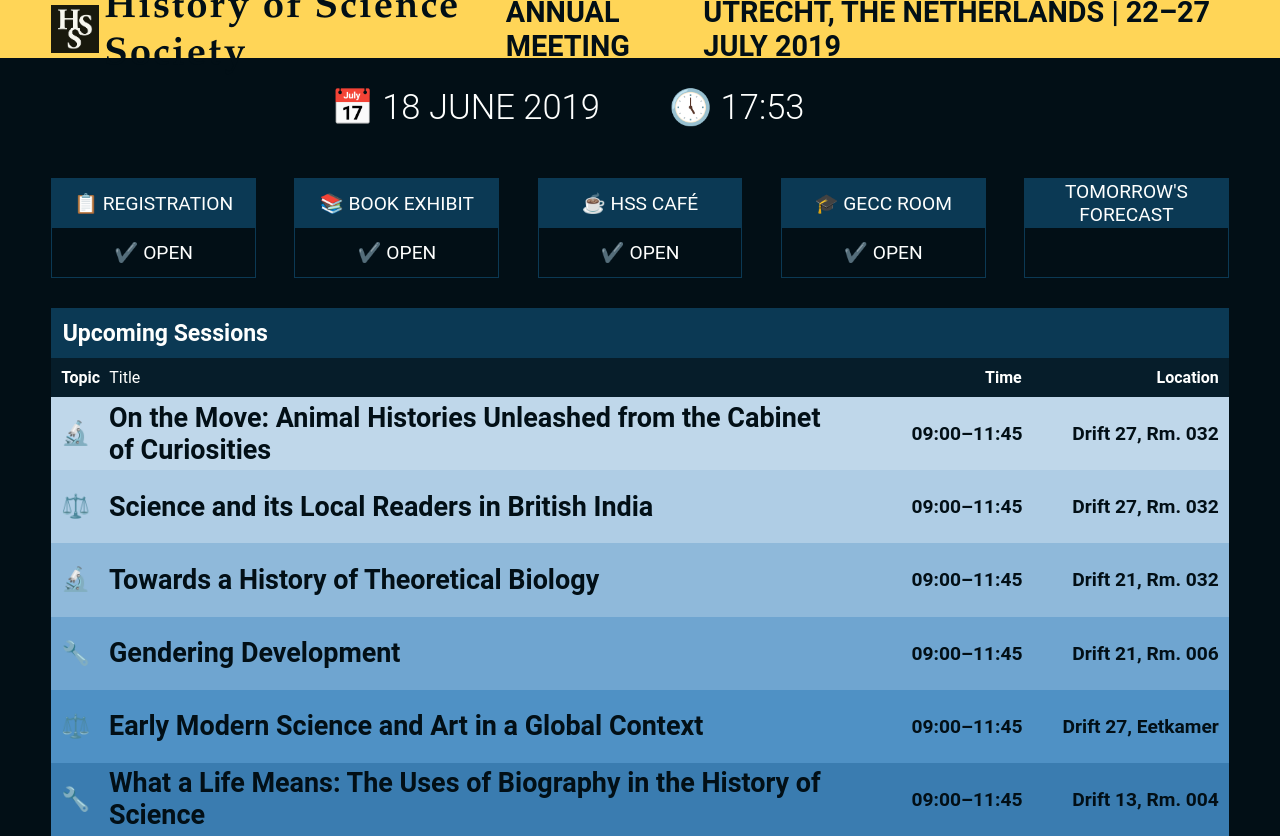
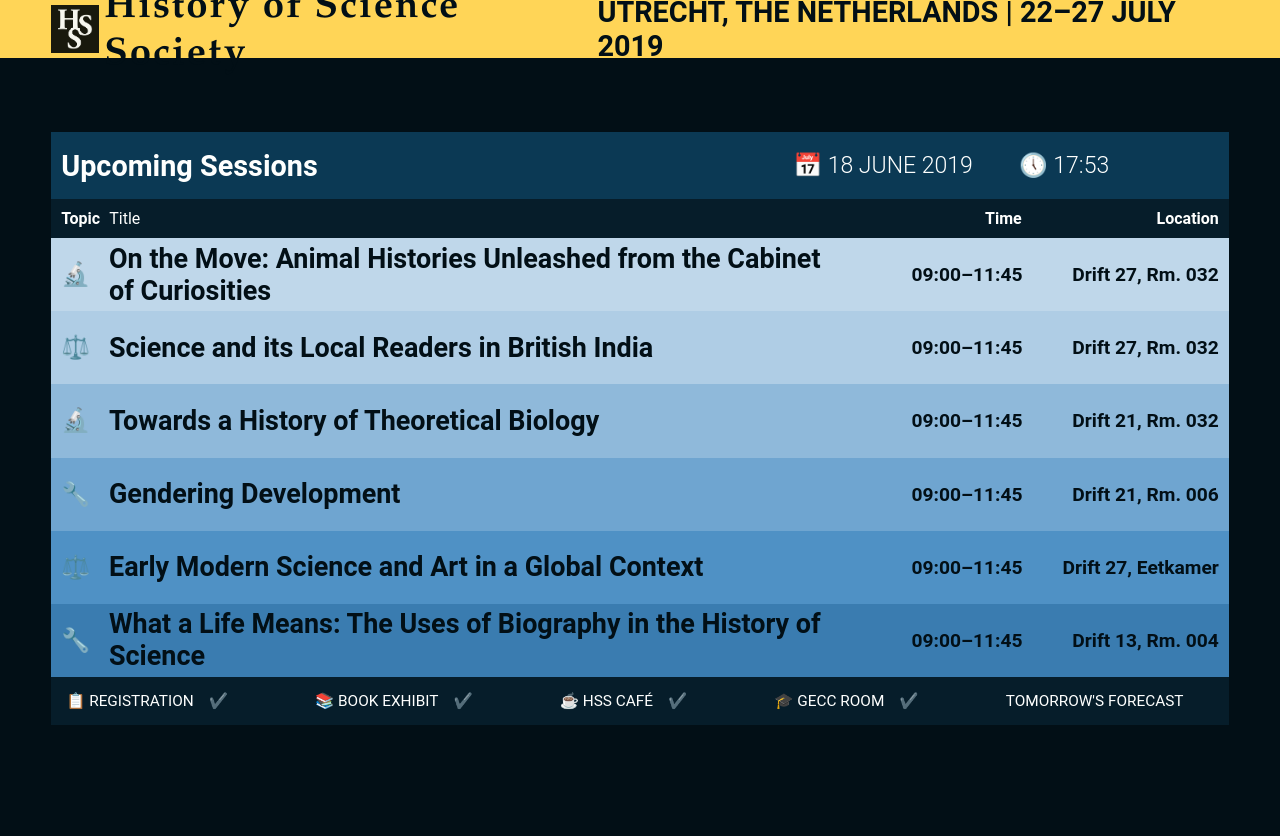
Before and after one commit to history-of-science-society/Conference-Readerboard, a website: page dist/index.html in a window 1280 px wide. After the commit the page ends 800 px from the top, so only its background shows below. Drawn offline with nearby package versions, Linux system fonts and the light colour scheme; no server answers.

Commit message:
compressed header, changed layout

```diff
--- a/src/sass/_body.scss
+++ b/src/sass/_body.scss
@@ -1,5 +1,13 @@
+.container {
+    align-items: center;
+    justify-content: center;
+    display: flex;
+    min-height: calc(100vh - 3em);
+}
+
 .session-container {
     padding: 0 4vw;
+    width: 100%;
 
     // font-size: 1.5em;
     // height: 500px
--- /dev/null
+++ b/src/sass/_footer.scss
@@ -0,0 +1,45 @@
+
+.info-container {
+    display: flex;
+    bottom: 0;
+    flex: 1;
+    justify-content: space-between;
+
+    padding: 0 15px;
+
+    background: scale-color($dark-blue, $lightness: -50%);
+    font-size: .8em;
+}
+
+.info {
+
+    align-items: stretch;
+    display: flex;
+
+    margin: 0;
+
+    text-align: center;
+    text-transform: uppercase;
+}
+.info-name {
+    align-items: center;
+    display: flex;
+    justify-content: center;
+    margin: 0;
+
+    // padding: .5em 0;
+
+
+}
+.info-status  {
+    align-items: center;
+    display: flex;
+    justify-content: center;
+    margin-left: 15px;
+}
+
+.open::before {
+    content: "✔️";
+    // margin-left: 15px;
+
+}
--- a/src/sass/_header.scss
+++ b/src/sass/_header.scss
@@ -46,13 +46,18 @@
 .time-container {
     align-content: center;
     align-items: center;
+    background: $dark-blue;
     display: flex;
     height: 3.5em;
     justify-content: center;
-    padding: 1em 4vw;
+    padding: 1em 0;
 
-    font-size: 1.5em;
+    font-size: 1em;
     transition: all 1s;
+    h2 {
+        flex: 2;
+        margin-left: 10px;
+    }
 }
 
 .date,
@@ -68,64 +73,3 @@
         text-transform: uppercase;
     }
 }
-
-.info-container {
-    display: flex;
-    flex: 1;
-    justify-content: space-between;
-    padding: 1em 4vw;
-    font-size: 1em;
-
-}
-
-.info {
-
-    align-items: stretch;
-    display: flex;
-    flex: 1;
-    flex-flow: column;
-
-    // width: 100%;
-    height: 100px;
-    margin: 0 1em;
-
-    &:first-child {
-        margin-left: 0;
-    }
-
-    &:last-child {
-        margin-right: 0;
-    }
-
-
-
-
-    border: 1px solid $dark-blue;
-
-    text-align: center;
-    text-transform: uppercase;
-
-}
-.info-name {
-    align-items: center;
-    display: flex;
-    height: 50%;
-    justify-content: center;
-    margin: 0;
-    // padding: .5em 0;
-
-    background: $dark-blue;
-}
-.info-status  {
-    align-items: center;
-    display: flex;
-    height: 50%;
-    margin: 0;
-    justify-content: center;
-}
-
-.open::before {
-    content: "✔️";
-    margin-right: 5px;
-
-}
--- a/src/sass/main.scss
+++ b/src/sass/main.scss
@@ -28,3 +28,4 @@
 
 @import 'header';
 @import 'body';
+@import 'footer';
```
Also changed, not shown: dist/css/main.css, dist/index.html, dist/js/main.js.
